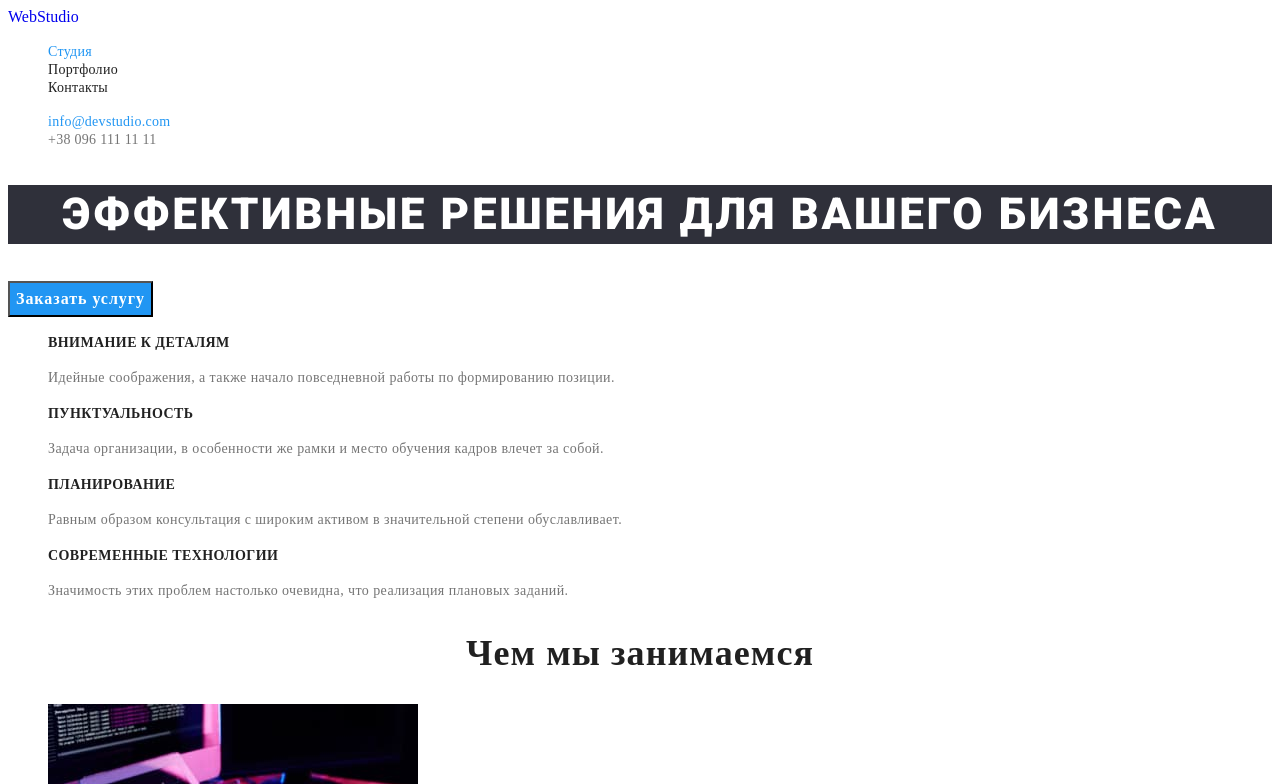
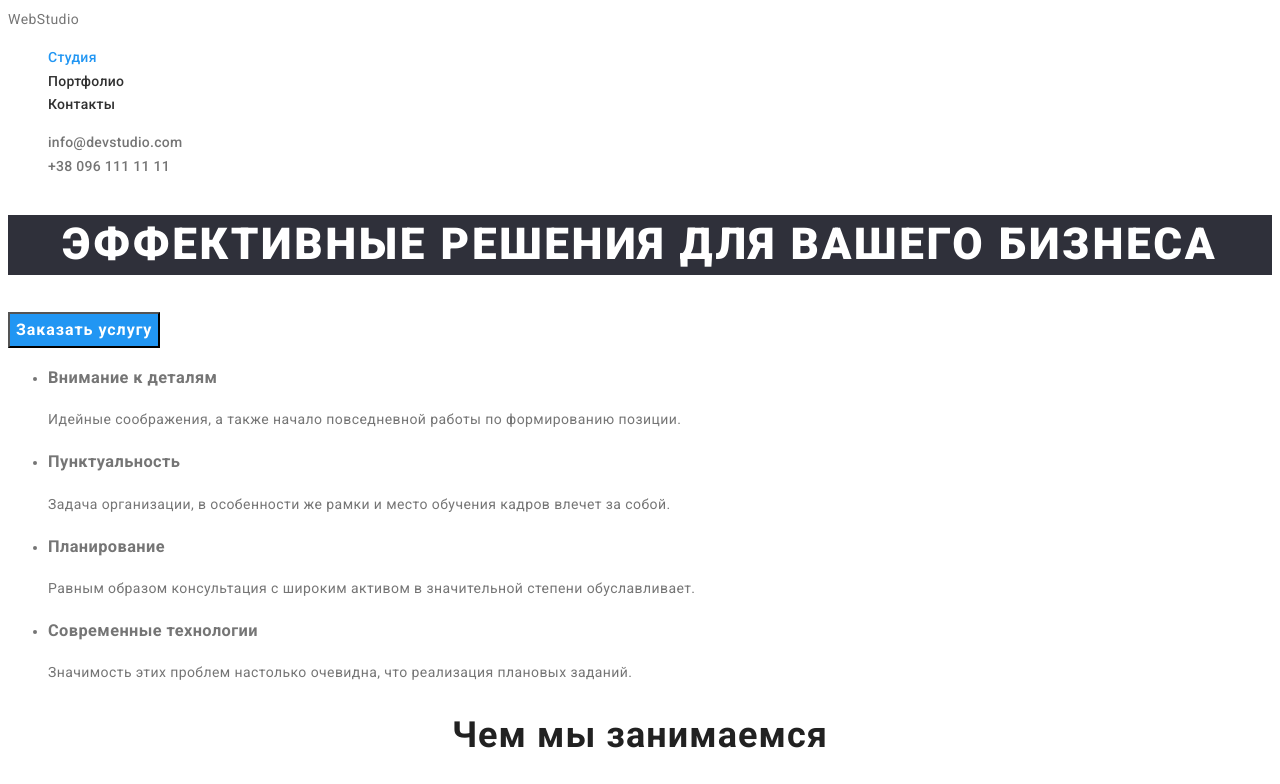
Before and after one commit to arm1mus/goit-markup-hw-02, a plain HTML site: page index.html in a window 1280 px wide. Shown: the top 784 px of the page. Drawn offline with Linux system fonts and the light colour scheme.

Commit message:
первые рекомендации ментора

```diff
--- a/css/styles.css
+++ b/css/styles.css
@@ -1,41 +1,40 @@
 :root {
+  --header-color: #212121;
+  --heder-link-color: #2196f3;
   --first-title-color: #ffffff;
   --second-title-color: #303030;
 }
 
 body {
-  font-family: "Roboto" "sans-serif";
+  font-family: "Roboto", "sans-serif";
+  font-size: 14px;
+  line-height: 1.7;
+  letter-spacing: 0.03em;
+  color: #757575;
 }
 .list {
   list-style: none;
 }
 .link {
   text-decoration: none;
+  color: inherit;
 }
 /*------------header----------*/
+.header-list {
+  color: var(--second-title-color);
+}
 
 .header-link {
   font-weight: 500;
   font-size: 14px;
   line-height: 1.14;
   letter-spacing: 0.02em;
-  color: #2196f3;
 }
 
-.link-header {
-  font-weight: 500;
-  font-size: 14px;
-  line-height: 1.14;
-  letter-spacing: 0.02em;
-  color: #212121;
-}
-
-.header-tel {
-  font-weight: 500;
-  font-size: 14px;
-  line-height: 1.14;
-  letter-spacing: 0.02em;
-  color: #757575;
+.header-link:hover,
+.header-link:focus,
+.current-link {
+  color: var(--heder-link-color);
 }
 /*------------main----------*/
 
@@ -85,7 +84,7 @@ body {
   color: #757575;
 }
 
-.section-text {
+.section-title {
   font-weight: 700;
   font-size: 36px;
   line-height: 1.16;
--- a/index.html
+++ b/index.html
@@ -15,14 +15,14 @@
         <a class="link" href="./index.html" lang="en">WebStudio</a>
             <nav class="header-nav">
                 <ul class="list header-list">
-                    <li class="header-item"><a class="link header-link" href="">Студия</a></li>
-                    <li class="header-item"><a class="link link-header" href="./portfolio.html">Портфолио</a></li>
-                    <li class="header-item"><a class="link link-header" href="">Контакты</a></li>
+                    <li class="header-item"><a class="link header-link current-link" href="./index.html">Студия</a></li>
+                    <li class="header-item"><a class="link header-link" href="./portfolio.html">Портфолио</a></li>
+                    <li class="header-item"><a class="link header-link" href="">Контакты</a></li>
                 </ul>
             </nav>
                 <ul class="list">
                     <li><a class="link header-link" href="mailto:info@devstudio.com">info@devstudio.com</a></li>
-                    <li><a class="link header-tel" href="tel:+380961111111">+38 096 111 11 11</a></li>
+                    <li><a class="link header-link" href="tel:+380961111111">+38 096 111 11 11</a></li>
                 </ul>
     </header>
     <main>
@@ -30,17 +30,17 @@
             <h1 class="main-title">Эффективные решения для вашего бизнеса</h1>
             <button type="button" class="main-btn">Заказать услугу</button>
         </section>
-        <section>
+        <section class="testimonials">
             <h2 hidden>Скрытый заголовок</h2>
-            <ul class="list">
-                <li><h3 class="hero-text">Внимание к деталям</h3><p class="after-text">Идейные соображения, а также начало повседневной работы по формированию позиции.</p></li>
-                <li><h3 class="hero-text">Пунктуальность</h3><p class="after-text">Задача организации, в особенности же рамки и место обучения кадров влечет за собой.</p></li>
-                <li><h3 class="hero-text">Планирование</h3><p class="after-text">Равным образом консультация с широким активом в значительной степени обуславливает.</p></li>
-                <li><h3 class="hero-text">Современные технологии</h3><p class="after-text">Значимость этих проблем настолько очевидна, что реализация плановых заданий.</p></li>
+            <ul class="testimonials-list">
+                <li class="testimonials-item"><h3 class="testimonials-item-title">Внимание к деталям</h3><p class="testimonials-item-text">Идейные соображения, а также начало повседневной работы по формированию позиции.</p></li>
+                <li class="testimonials-item"><h3 class="testimonials-item-title">Пунктуальность</h3><p class="testimonials-item-text">Задача организации, в особенности же рамки и место обучения кадров влечет за собой.</p></li>
+                <li class="testimonials-item"><h3 class="testimonials-item-title">Планирование</h3><p class="testimonials-item-text">Равным образом консультация с широким активом в значительной степени обуславливает.</p></li>
+                <li class="testimonials-item"><h3 class="testimonials-item-title">Современные технологии</h3><p class="testimonials-item-text">Значимость этих проблем настолько очевидна, что реализация плановых заданий.</p></li>
             </ul>
         </section>
         <section>
-            <h2 class="section-text">Чем мы занимаемся</h2>
+            <h2 class="section-title">Чем мы занимаемся</h2>
             <ul class="list">
                 <li><img src="./images/pic-lef.jpg" alt="написание программного кода для сайту" width="370" height="294"></li>
                 <li><img src="./images/pic-mid.jpg" alt="разработка мобильного приложения" width="370" height="294"></li>
@@ -48,7 +48,7 @@
             </ul>
         </section>
         <section>
-            <h2 class="section-text">Наша команда</h2>
+            <h2 class="section-title">Наша команда</h2>
             <ul class="list">
                 <li><img src="./images/igor-d.jpg" alt="Игорь Демьяненко" width="270" height="260"><h3 class="section-name">Игорь Демьяненко</h3><p lang="en" class="section-name-text">Product Designer</p></li>
                 <li><img src="./images/olga-r.jpg" alt="Ольга Репина" width="270" height="260"><h3 class="section-name">Ольга Репина</h3><p lang="en" class="section-name-text">Frontend Developer</p></li>
```
Also changed, not shown: portfolio.html (+3 -3 lines).
